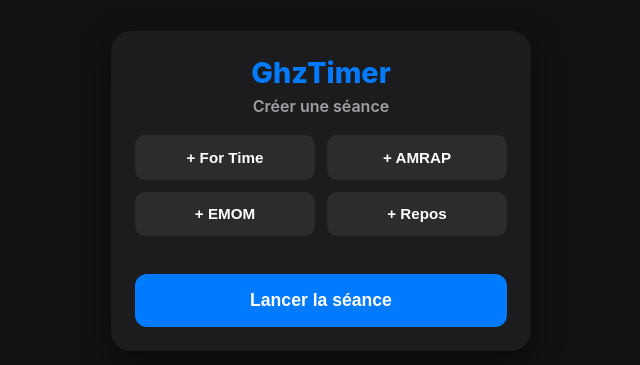
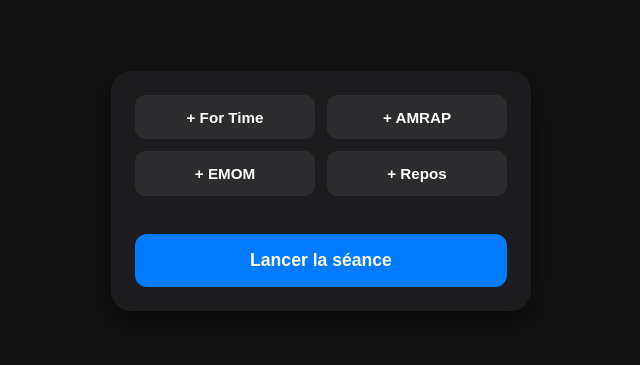
Before and after one commit to Phatlawl/GhzTimer, a plain HTML site: page index.html in a window 1280 px wide. Shown: the part 209-574 px from the top of the page, without its empty margins (319-959 px from the left). Drawn offline with Linux system fonts and the light colour scheme.

Commit message:
Update index.html

```diff
--- a/index.html
+++ b/index.html
@@ -12,8 +12,7 @@
   <main id="app">
     <!-- ÉCRAN DE CRÉATION DE SÉANCE -->
     <div id="builder-screen">
-      <h1 class="app-title">GhzTimer</h1>
-      <p class="app-subtitle">Créer une séance</p>
+
 
       <!-- Grille 2x2 des boutons d'ajout -->
       <div class="buttons-grid">
```
